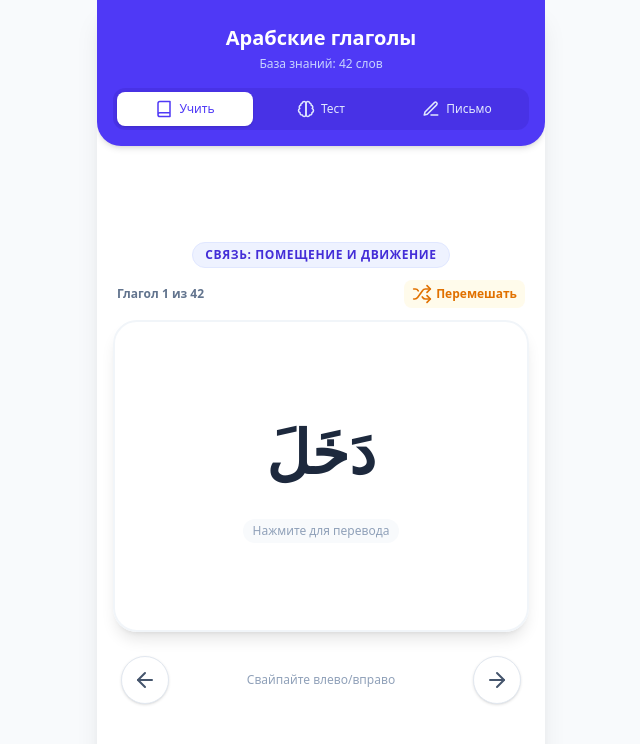
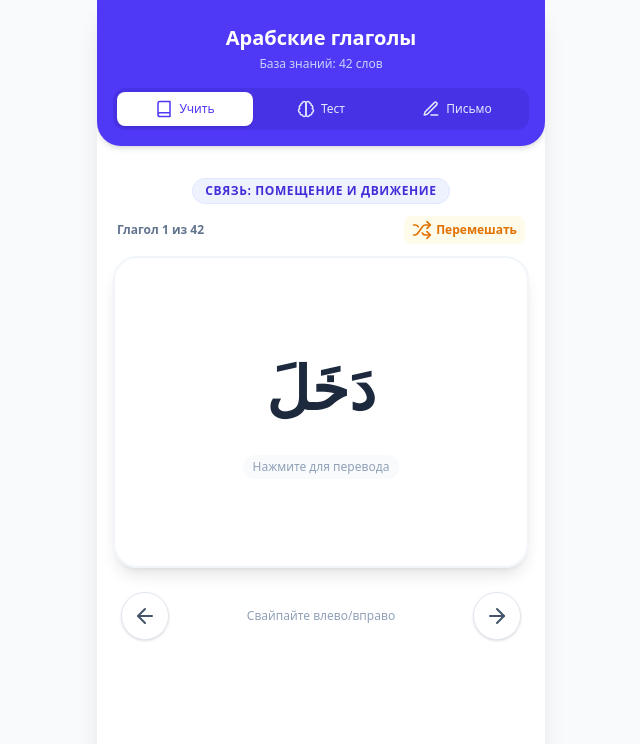
Before and after one commit to labekasova/labekasova.github.io, a React (Vite) app: page / in a window 1280 px wide. Shown: the top 744 px of the page, without its empty margins (319-959 px from the left). Built offline with nearby package versions, Linux system fonts and the light colour scheme.

Commit message:
Update App.jsx

```diff
--- a/src/App.jsx
+++ b/src/App.jsx
@@ -337,7 +337,7 @@
 
           {/* ================= КАРТОЧКИ ================= */}
           {activeTab === 'learn' && words.length > 0 && (
-            <div className="flex-1 flex flex-col justify-center">
+            <div className="flex-1 flex flex-col justify-start pt-4">
 
               {isSortedLogical && currentWord.group && (
                 <div className="self-center bg-indigo-50 border border-indigo-100 text-indigo-700 text-xs font-semibold uppercase tracking-wider px-3 py-1 rounded-full mb-3">
```
